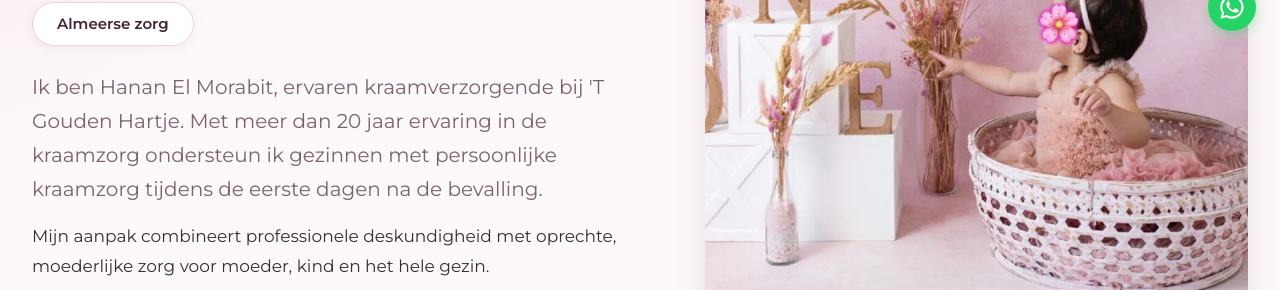
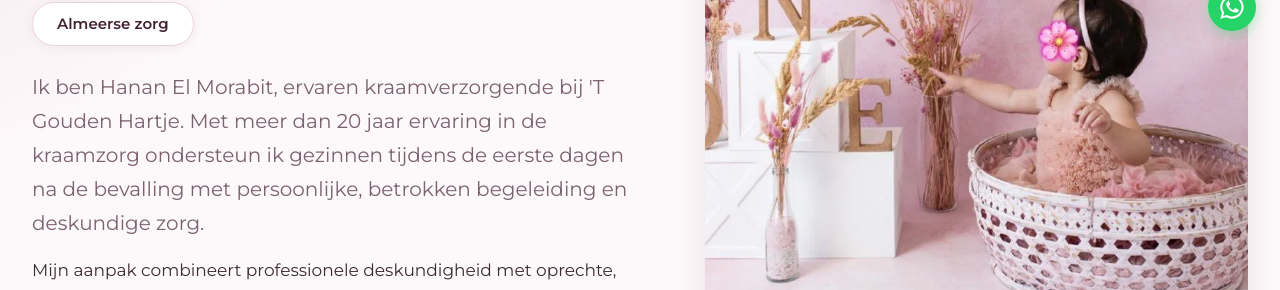
Before and after one commit to Maximustopdeals/Kraamzorg-T-Gouden-Hartje, a Next.js app: page /over-mij in a window 1280 px wide. Shown: the part 649-939 px from the top of the page. Built offline with nearby package versions, Linux system fonts and the light colour scheme; no server answers; a web font is replaced by a local one.

Commit message:
Refine personal introduction in page.tsx
Updated the description to emphasize personal care and expertise.

```diff
--- a/app/over-mij/page.tsx
+++ b/app/over-mij/page.tsx
@@ -51,7 +51,7 @@ export default function OverMijPage() {
               <span className="img-badge">Almeerse zorg</span>
             </div>
             <p className="lead" style={{ marginTop: "1.5rem" }}>
-              Ik ben Hanan El Morabit, ervaren kraamverzorgende bij 'T Gouden Hartje. Met meer dan 20 jaar ervaring in de kraamzorg ondersteun ik gezinnen met persoonlijke kraamzorg tijdens de eerste dagen na de bevalling.
+              Ik ben Hanan El Morabit, ervaren kraamverzorgende bij 'T Gouden Hartje. Met meer dan 20 jaar ervaring in de kraamzorg ondersteun ik gezinnen tijdens de eerste dagen na de bevalling met persoonlijke, betrokken begeleiding en deskundige zorg.
             </p>
             <p>
               Mijn aanpak combineert professionele deskundigheid met oprechte,
```
